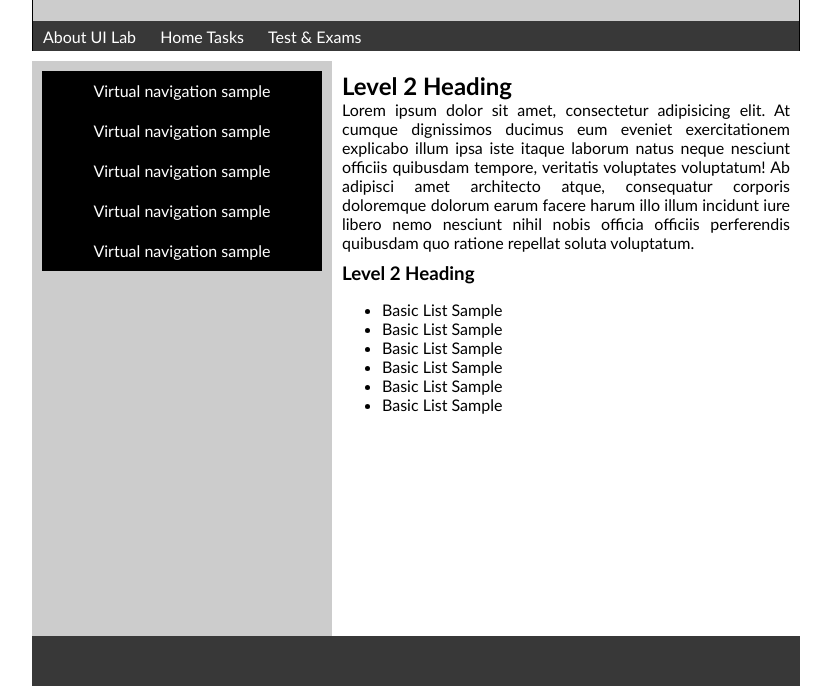
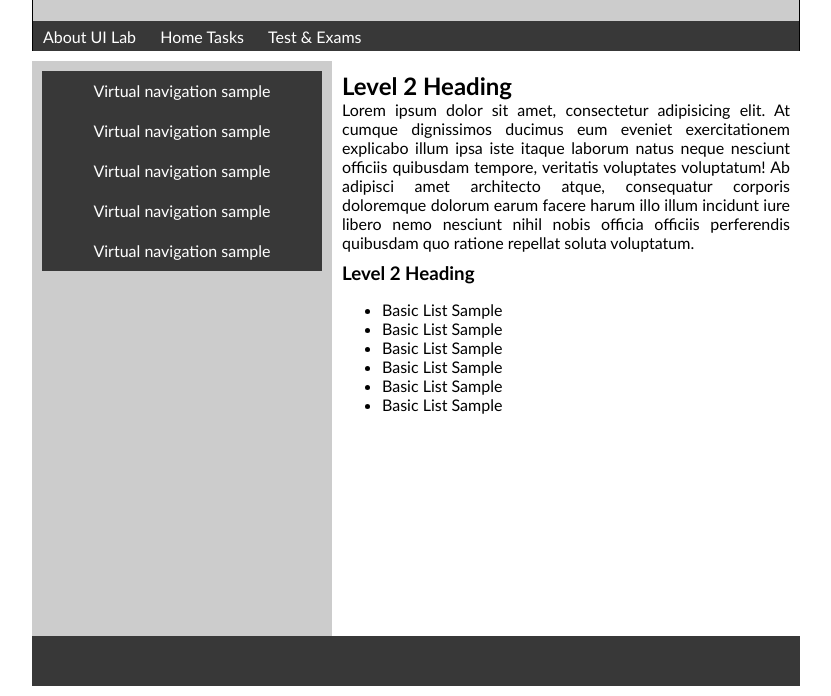
Before and after one commit to BloamBla/BloamBla.github.io, a plain HTML site: page index.html in a window 1280 px wide. Shown: the part 104-800 px from the top of the page, without its empty margins (224-1055 px from the left). Drawn offline with Linux system fonts and the light colour scheme.

Commit message:
Update main.css

```diff
--- a/main.css
+++ b/main.css
@@ -81,7 +81,7 @@ html, body {
 
 .ul-wrap {
   width: auto;
-  background: #000;
+  background: #383838;
   margin: 10px;
 }
 
```
